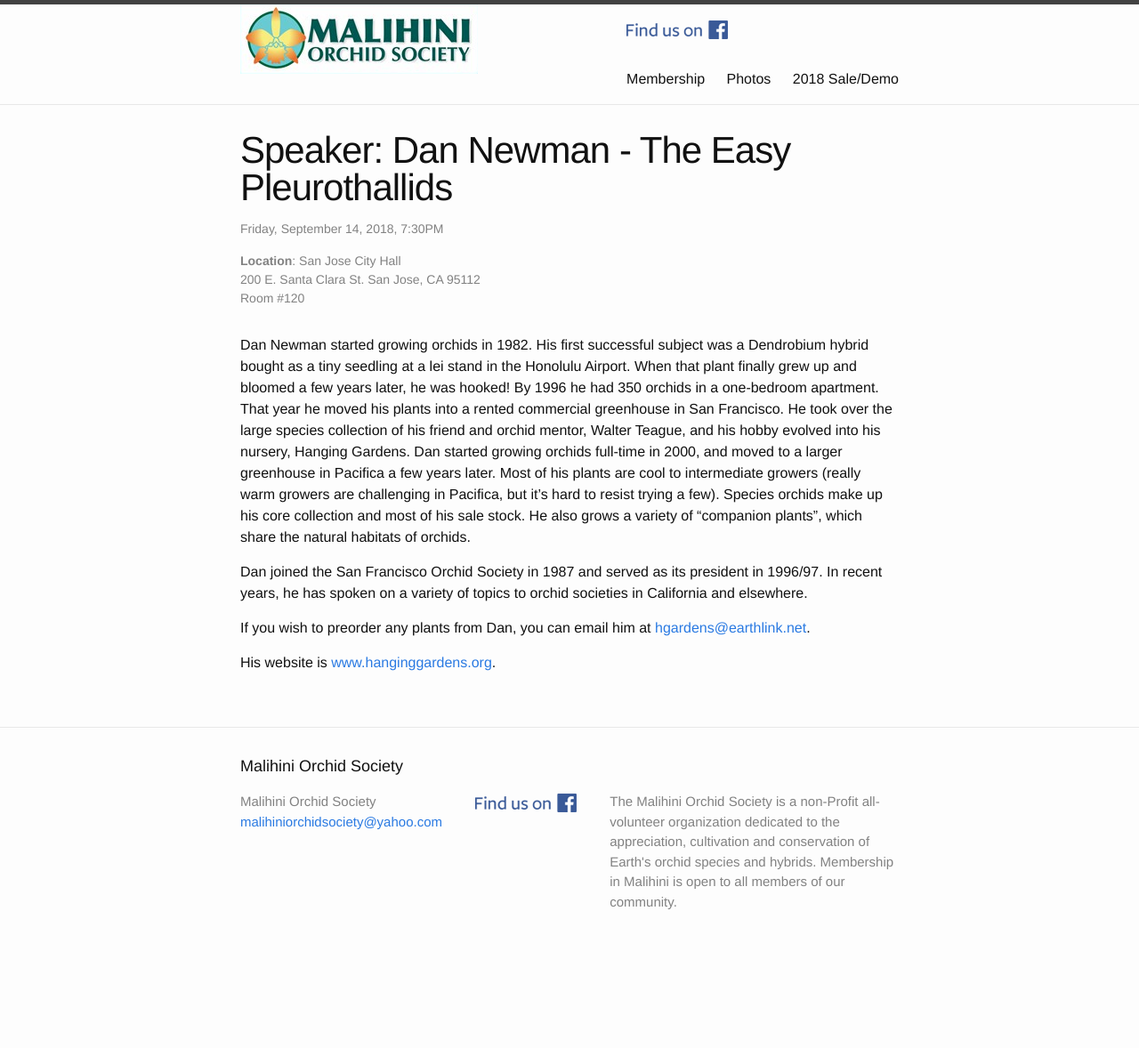
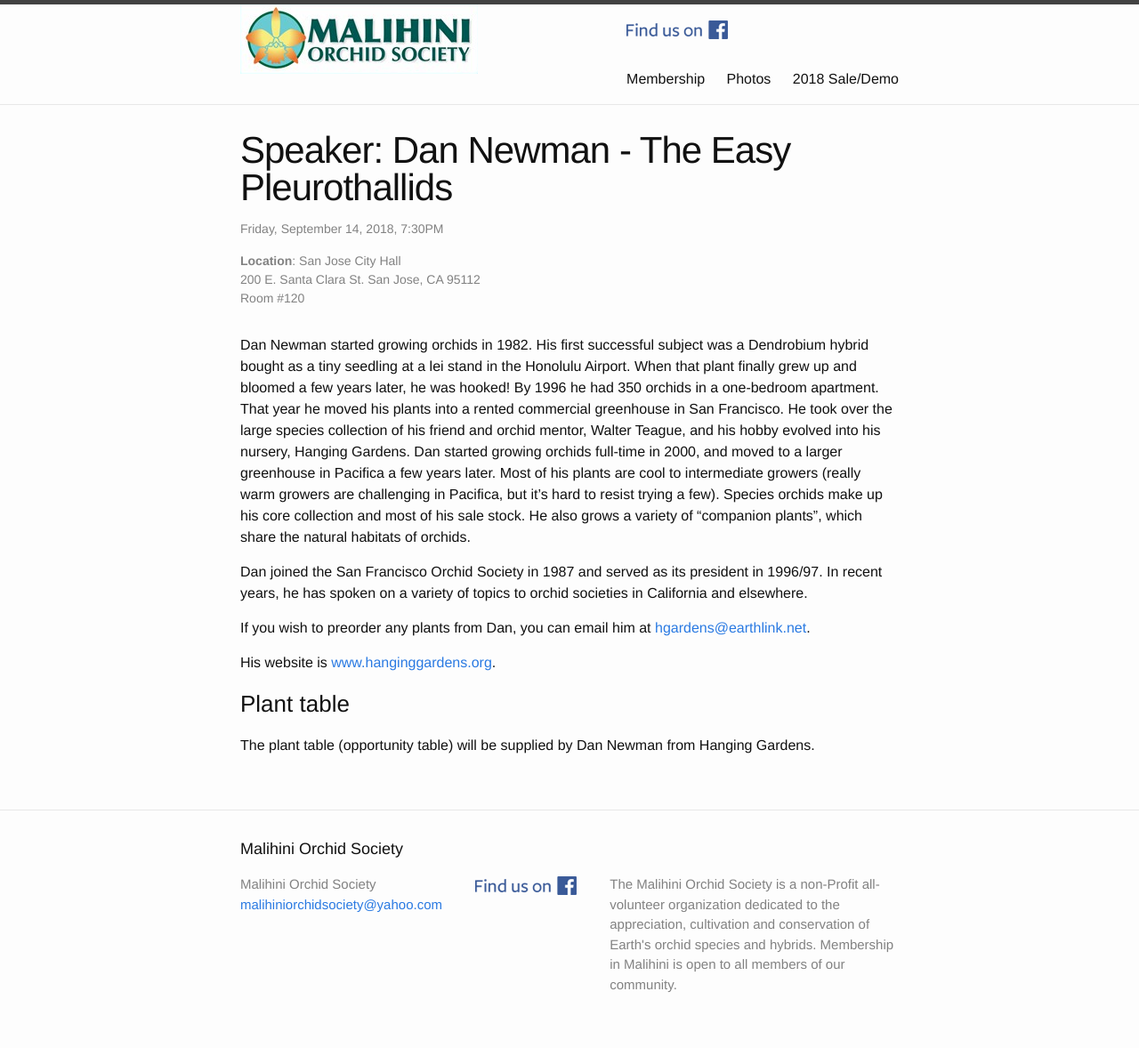
Before and after one commit to malihini/malihini.github.io, a Jekyll site: the page built from meeting/_posts/2018-09-14-meeting.md, in a window 1280 px wide. Shown: the whole page at 89% size. Built offline with Jekyll 4.4.1, drawn with Linux system fonts in a browser that asks for light colours; before the commit the page ends 1085 px from its top, so only the background shows below that.

Commit message:
Plant table

```diff
--- a/meeting/_posts/2018-09-14-meeting.md
+++ b/meeting/_posts/2018-09-14-meeting.md
@@ -23,3 +23,6 @@ years, he has spoken on a variety of topics to orchid societies in California an
 If you wish to preorder any plants from Dan, you can email him at [hgardens@earthlink.net](mailto:hgardens@earthlink.net).
 
 His website is [www.hanginggardens.org](http://www.hanginggardens.org/).
+
+### Plant table
+The plant table (opportunity table) will be supplied by Dan Newman from Hanging Gardens.
```
